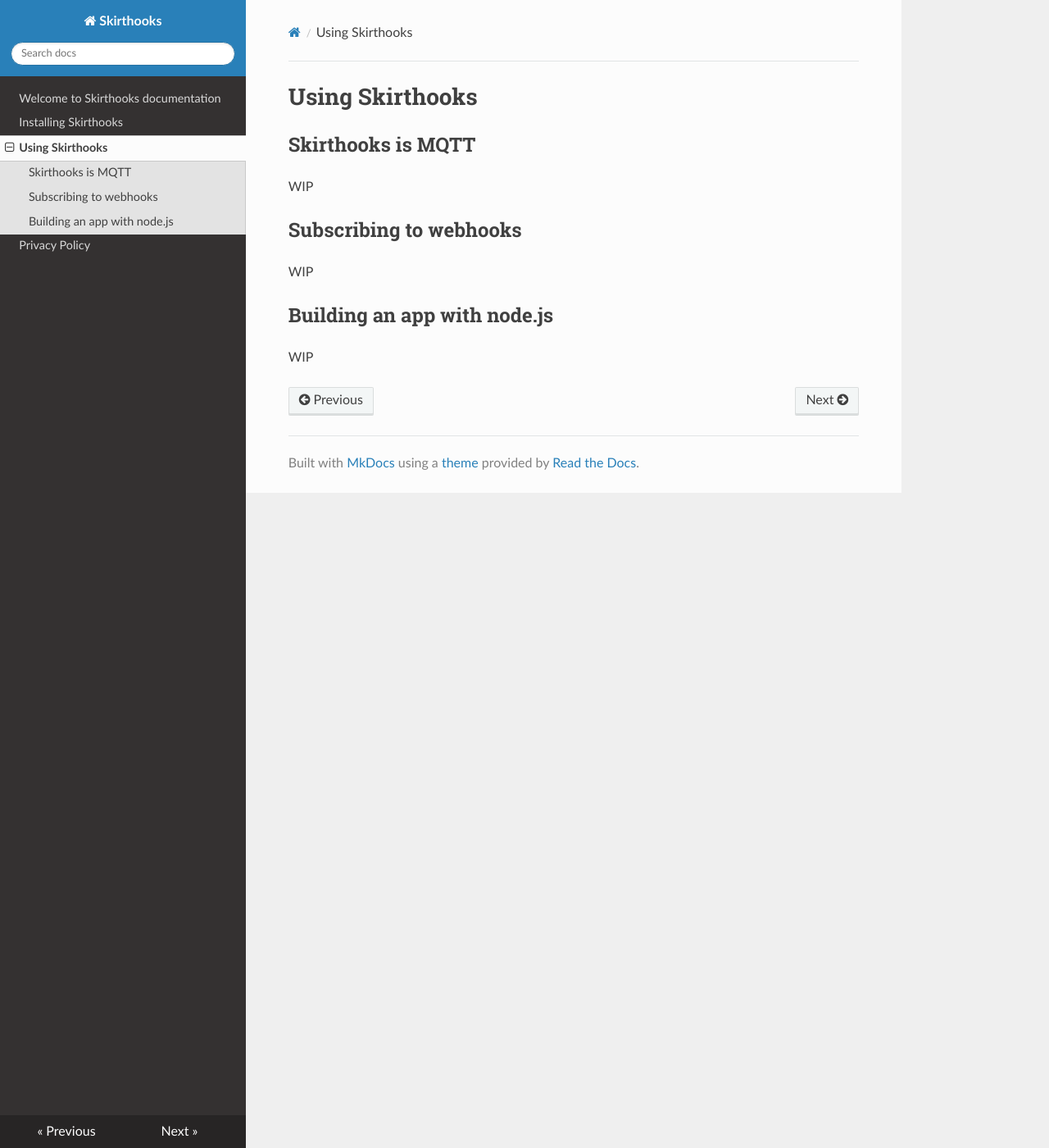
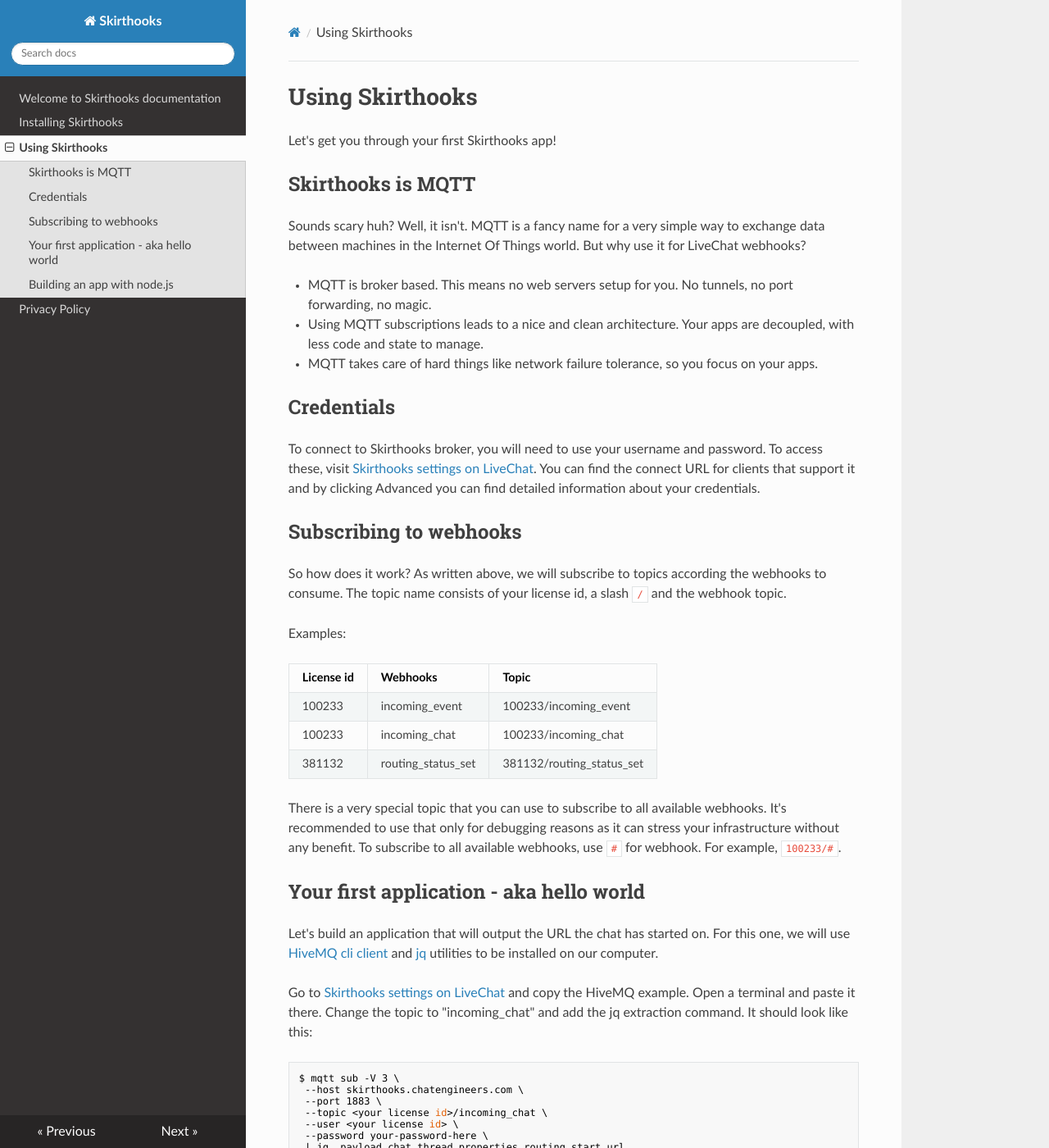
Before and after one commit to Chat-engineers/skirthooks, an MkDocs documentation site: the page built from docs/docs/usage.md, in a window 1280 px wide and 1400 px high. Shown: the whole window at 82% size. Built offline with MkDocs 1.6.1, drawn with Linux system fonts in a browser that asks for light colours; nearby versions of some CDN libraries; some of the changed text lies outside the part shown.

Commit message:
Add some documentation for installing and using skirthooks

````diff
--- a/docs/docs/usage.md
+++ b/docs/docs/usage.md
@@ -1,13 +1,78 @@
 # Using Skirthooks
+
+Let's get you through your first Skirthooks app!
 
 ## Skirthooks is MQTT
 
-WIP
+Sounds scary huh? Well, it isn't. MQTT is a fancy name for a very simple way to exchange data between machines in the Internet Of Things world. But why use it for LiveChat webhooks?
+
+- MQTT is broker based. This means no web servers setup for you. No tunnels, no port forwarding, no magic.
+- Using MQTT subscriptions leads to a nice and clean architecture. Your apps are decoupled, with less code and state to manage.
+- MQTT takes care of hard things like network failure tolerance, so you focus on your apps.
+
+## Credentials
+
+To connect to Skirthooks broker, you will need to use your username and password. To access these, visit [Skirthooks settings on LiveChat](https://my.livechatinc.com/settings/applications/skirthooks). You can find the connect URL for clients that support it and by clicking Advanced you can find detailed information about your credentials.
 
 ## Subscribing to webhooks
 
-WIP
+So how does it work? As written above, we will subscribe to topics according the webhooks to consume. The topic name consists of your license id, a slash `/` and the webhook topic.
+
+Examples:
+
+| License id | Webhooks           | Topic                     |
+| ---------- | ------------------ | ------------------------- |
+| 100233     | incoming_event     | 100233/incoming_event     |
+| 100233     | incoming_chat      | 100233/incoming_chat      |
+| 381132     | routing_status_set | 381132/routing_status_set |
+
+There is a very special topic that you can use to subscribe to all available webhooks. It's recommended to use that only for debugging reasons as it can stress your infrastructure without any benefit.
+To subscribe to all available webhooks, use `#` for webhook. For example, `100233/#`.
+
+## Your first application - aka hello world
+
+Let's build an application that will output the URL the chat has started on. For this one, we will use [HiveMQ cli client](https://hivemq.github.io/mqtt-cli/) and [jq](https://stedolan.github.io/jq/) utilities to be installed on our computer.
+
+Go to [Skirthooks settings on LiveChat](https://my.livechatinc.com/settings/applications/skirthooks) and copy the HiveMQ example. Open a terminal and paste it there. Change the topic to "incoming_chat" and add the jq extraction command. It should look like this:
+
+```bash
+$ mqtt sub -V 3 \
+ --host skirthooks.chatengineers.com \
+ --port 1883 \
+ --topic <your license id>/incoming_chat \
+ --user <your license id> \
+ --password your-password-here \
+ | jq .payload.chat.thread.properties.routing.start_url
+```
+
+Hit the enter key and go start a chat somewhere. You will notice something like the below coming to your terminal:
+
+```
+"https://direct.lc.chat/00000000/"
+```
+
+Congrats! You just built your first Skirthooks app!
 
 ## Building an app with node.js
 
-WIP
+Building apps with Skirthooks is even easier with node.js. Consider this example from mqtt.js.
+
+```javascript
+const mqtt = require("mqtt");
+
+const MQTT_URL = "mqtt://username:password@skirthooks.chatengineers.com"; // Take this from Skirthooks settings
+const topic = "00000000/#"; // replace 00000000 with your license id
+
+const client = mqtt.connect(MQTT_URL);
+
+client.on("connect", function () {
+  client.subscribe(topic);
+});
+
+client.on("message", function (topic, message) {
+  // message is Buffer
+  console.log(message.toString());
+});
+```
+
+That's it! Run your app and go start a chat.
````
Also changed, not shown: docs/docs/install.md (+1 -5 lines).
